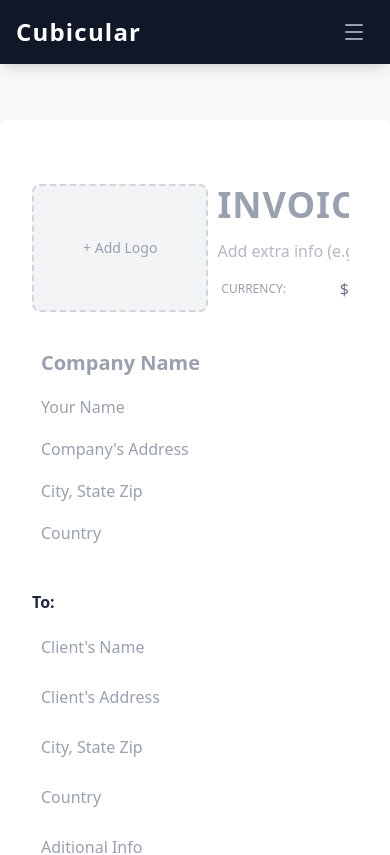
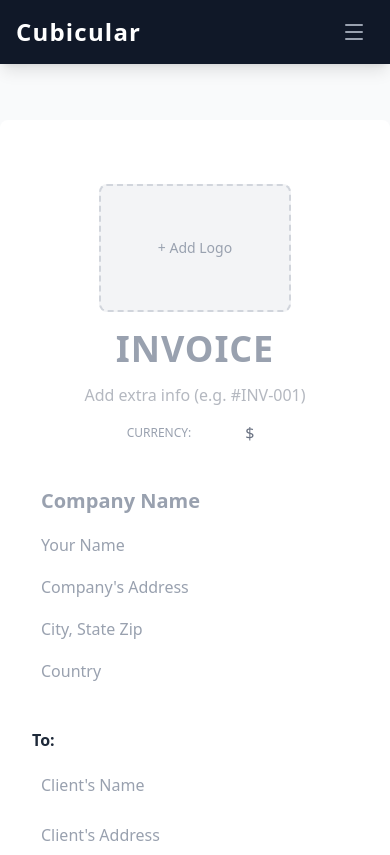
Before and after one commit to Luuiskame/cubicular-react-free-invoice-generator, a React app: page / in a window 390 px wide. Shown: the top 855 px of the page. Built offline with nearby package versions, Linux system fonts and the light colour scheme; the HTML template or start-up script is replaced by a standard one.

Commit message:
feat: adding responsive layout for form top part and adapted to mobile devices

```diff
--- a/src/components/invoiceForm.tsx
+++ b/src/components/invoiceForm.tsx
@@ -128,7 +128,7 @@ export default function InvoiceForm({ primaryColor, secondaryColor }: InvoiceFor
     return (
         <div className="w-full lg:w-[60%] mx-auto p-8 bg-white shadow-lg rounded-lg mt-10 relative">
             {/* Top Section: Logo and Invoice Title */}
-            <div className="flex justify-between items-start mb-8 mt-8">
+            <div className="flex flex-col items-center gap-4 justify-center lg:flex-row lg:items-start lg:justify-between  mb-8 mt-8">
                 {/* Logo Placeholder */}
                 <div className="w-48 h-32 bg-gray-100 border-2 border-dashed border-gray-300 rounded-lg flex items-center justify-center relative overflow-hidden group hover:border-gray-400 transition-colors">
                     {logo ? (
@@ -147,12 +147,12 @@ export default function InvoiceForm({ primaryColor, secondaryColor }: InvoiceFor
                 </div>
 
                 {/* Invoice Title / Extra Info */}
-                <div className="flex flex-col items-end w-1/2">
+                <div className="flex flex-col items-center justify-center">
                     <input
                         type="text"
                         defaultValue={t('invoiceTitle')}
                         onChange={(e) => setTitle(e.target.value)}
-                        className="text-4xl font-bold text-gray-400 text-right uppercase tracking-wide focus:outline-none focus:text-gray-600 placeholder-gray-300 w-full border border-transparent hover:border-gray-200 focus:border-gray-300 rounded px-2 transition-all"
+                        className="text-4xl font-bold text-gray-400 text-center uppercase tracking-wide focus:outline-none focus:text-gray-600 placeholder-gray-300 w-full border border-transparent hover:border-gray-200 focus:border-gray-300 rounded px-2 transition-all"
                     />
                     <div className="mt-2 w-full">
                         <input
@@ -160,10 +160,10 @@ export default function InvoiceForm({ primaryColor, secondaryColor }: InvoiceFor
                             placeholder={t('invoiceExtraInfo')}
                             value={extraInfo}
                             onChange={(e) => setExtraInfo(e.target.value)}
-                            className="text-right text-gray-500 focus:outline-none w-full border border-transparent hover:border-gray-200 focus:border-gray-300 rounded px-2 py-1 transition-all"
+                            className="text-center text-gray-500 focus:outline-none w-full border border-transparent hover:border-gray-200 focus:border-gray-300 rounded px-2 py-1 transition-all"
                         />
                     </div>
-                    <div className="mt-1 w-full flex justify-end items-center gap-2">
+                    <div className="mt-1 w-full flex justify-center items-center gap-2">
                         <label className="text-xs text-gray-400 font-medium uppercase">Currency:</label>
                         <input
                             type="text"
```
